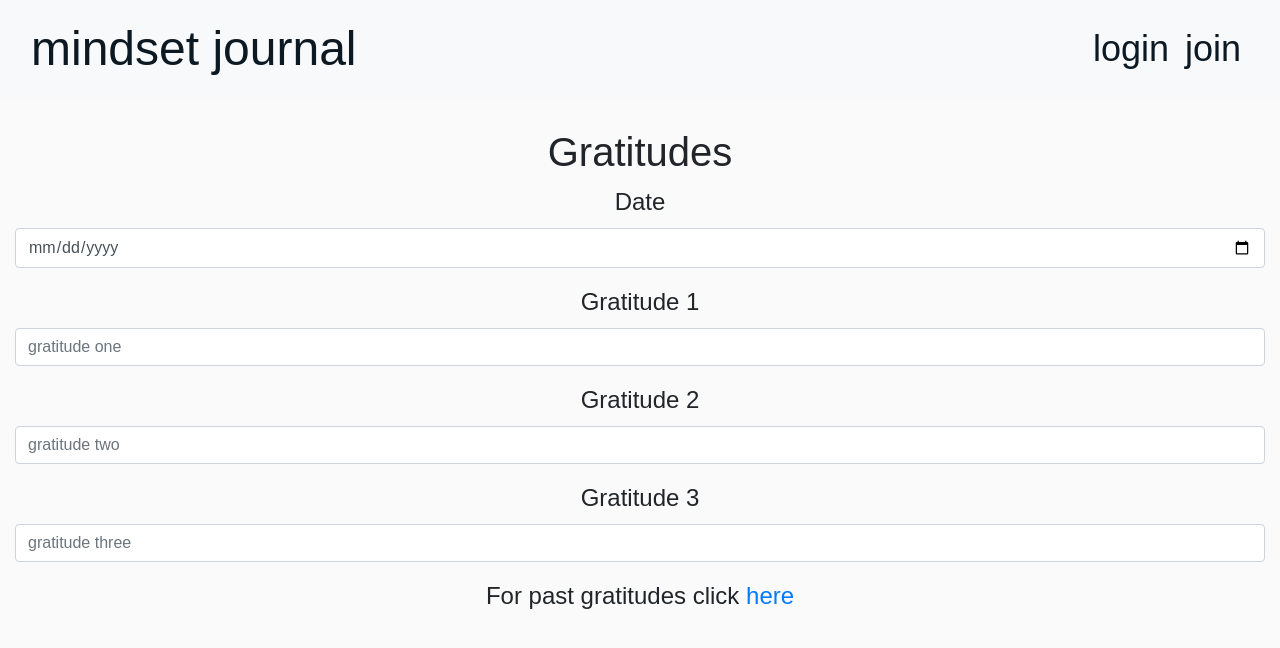
After one commit to emmasarge/mindset-journal, a Flask app: page /gratitude in a window 1280 px wide. The commit adds this page. Shown: the top 648 px of the page. Run offline with Flask 2, Linux system fonts and the light colour scheme; data that the repository does not hold is empty; some libraries are stand-ins or nearby versions; some web fonts are replaced.

Commit message:
add gratitudes

```diff
--- a/app.py
+++ b/app.py
@@ -90,6 +90,25 @@ def delete_journal(journal_id):
     return redirect(url_for("entry_collection"))
 
 
+# write gratitude entry
+@app.route("/gratitude", methods=["GET", "POST"])
+def gratitude():
+    if request.method == "POST":
+        gratitude = {
+            "date": request.form.get("date"),
+            "grat_one": request.form.get("grat_one"),
+            "grat_two": request.form.get("grat_two"),
+            "grat_three": request.form.get("grat_three"),
+            "created_by": session["user"]
+            }
+        mongo.db.gratitudes.insert_one(journal)
+        flash("Today's gratitudes have been added")
+        return redirect(url_for("profile"))
+
+    date = mongo.db.gratitudes.find().sort("date", 1)
+    return render_template("gratitude.html", date=date)
+
+
 @app.route("/register", methods=["GET", "POST"])
 def register():
     if request.method == "POST":
--- a/templates/about.html
+++ /dev/null
@@ -1,5 +0,0 @@
-{% extends "base.html" %}
-{% block content %}
-
-
-{% endblock %}
--- a/templates/add_entry.html
+++ /dev/null
@@ -1,6 +0,0 @@
-{% extends "base.html" %}
-{% block content %}
-
-
-
-{% endblock %}
--- a/templates/base.html
+++ b/templates/base.html
@@ -36,6 +36,7 @@
                         <a class="nav-link" href="{{ url_for('profile', username=session['user']) }}">Profile</a>
                         <a class="nav-link" href="{{ url_for('journal') }}">Write</a>
                         <a class="nav-link" href="{{ url_for('entry_collection') }}">Entries</a>
+                        <a class="nav-link" href="{{ url_for('gratitude') }}">Gratitudes</a>
                         <a class="nav-link" href="{{ url_for('logout') }}">Log Out</a></li>
                         {% else %}
                           <a class="nav-link" href="{{ url_for('login') }}">Login</a>
--- /dev/null
+++ b/templates/gratitude.html
@@ -0,0 +1,30 @@
+{% extends "base.html" %}
+{% block content %}
+
+<section class="gratitude-page">
+    <h1>Gratitudes</h1>
+<!--Gratitude Input Form-->
+
+<form class="col s12" method="POST" action="{{ url_for('gratitude') }}">
+  <div class="form-group">
+    <label for="date">Date</label>
+    <input type="date" name="date" class="form-control validate" id="date" placeholder="Today's date">
+  </div>
+ <div class="form-group">
+    <label for="grat_one">Gratitude 1</label>
+    <input type="text" name="grat_one" class="form-control validate" id="grat_one" placeholder="gratitude one">
+  </div>
+     <div class="form-group">
+    <label for="grat_two">Gratitude 2</label>
+    <input type="text" name="grat_two" class="form-control validate" id="grat_two" placeholder="gratitude two">
+  </div>
+  <div class="form-group">
+    <label for="grat_three">Gratitude 3</label>
+    <input type="text" name="grat_three" class="form-control validate" id="grat_three" placeholder="gratitude three">
+  </div>
+</section>
+<section>
+    For past gratitudes click <a href="{{ url_for('gratitude') }}" >here</a>
+</section>
+
+{% endblock %}
```
Also changed, not shown: templates/delete_journal.html (deleted).
